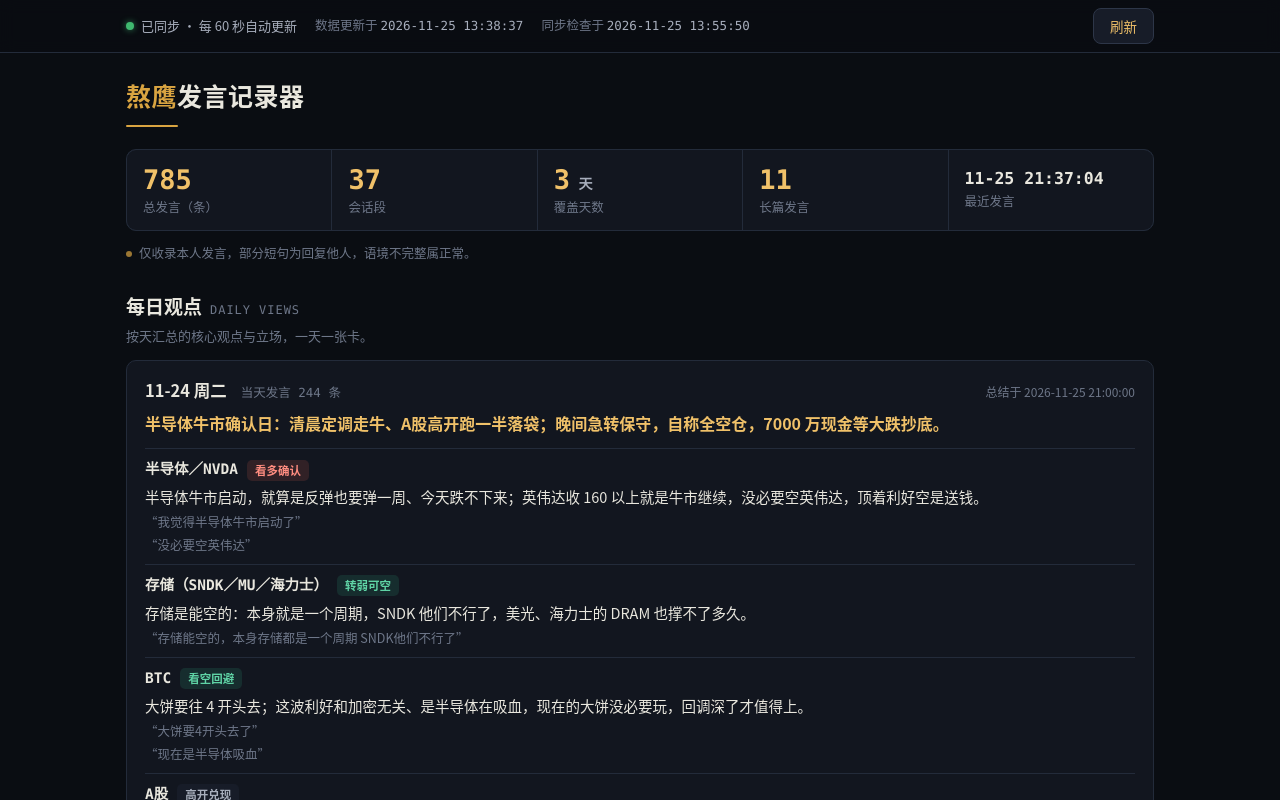
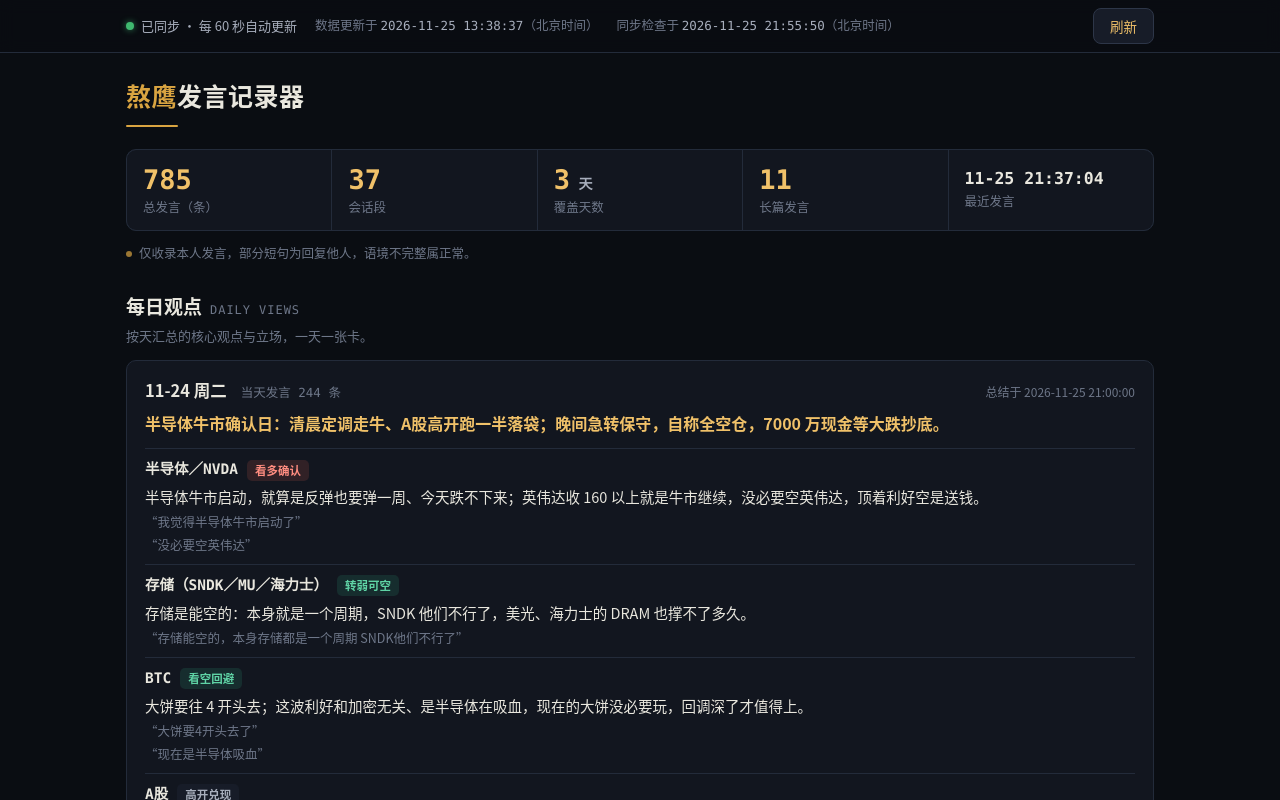
Before and after one commit to BeraRoot2025/Custom-desk-data, a plain HTML site: page recorder.html in a window 1280 px wide. Shown: the top 800 px of the page. Drawn offline with Linux system fonts and the light colour scheme.

Commit message:
add/update recorder.html page

```diff
--- a/recorder.html
+++ b/recorder.html
@@ -209,8 +209,8 @@
 
 <div class="statusbar"><div class="in">
   <span class="sync"><span class="dot busy" id="syncDot"></span><span id="syncText">正在同步…</span></span>
-  <span class="stamp">数据更新于 <b id="stampGen">—</b></span>
-  <span class="stamp" id="stampChkWrap" style="display:none">同步检查于 <b id="stampChk">—</b></span>
+  <span class="stamp">数据更新于 <b id="stampGen">—</b>（北京时间）</span>
+  <span class="stamp" id="stampChkWrap" style="display:none">同步检查于 <b id="stampChk">—</b>（北京时间）</span>
   <button class="refresh" id="btnRefresh" type="button">刷新</button>
 </div></div>
 
@@ -327,9 +327,11 @@ function fmtHM(ts){ return ts.slice(11,16); }
 function fmtHMS(ts){ return ts.slice(11,19); }
 function weekday(ts){ var w=['周日','周一','周二','周三','周四','周五','周六'];
   return w[new Date(tsMs(ts)).getDay()]; }
-function fmtISO(iso){ if(!iso) return ''; var d=new Date(iso); if(isNaN(d)) return iso;
-  function p(n){return (n<10?'0':'')+n;}
-  return d.getFullYear()+'-'+p(d.getMonth()+1)+'-'+p(d.getDate())+' '+p(d.getHours())+':'+p(d.getMinutes())+':'+p(d.getSeconds()); }
+function fmtISO(iso){ if(!iso) return ''; var s=String(iso).trim().replace('T',' ');
+  s=s.replace(/\s*(Z|[+-]\d{2}:?\d{2})\s*$/,'');
+  if(/^\d{4}-\d{2}-\d{2} \d{2}:\d{2}:\d{2}/.test(s)) return s.slice(0,19);
+  if(/^\d{4}-\d{2}-\d{2} \d{2}:\d{2}/.test(s)) return s.slice(0,16);
+  return s; }
 
 function indexMessages(){
   msgById = {};
@@ -383,7 +385,7 @@ function renderStats(){
     '<div class="stat"><div class="n">'+s.days+'<small> 天</small></div><div class="l">覆盖天数</div></div>'+
     '<div class="stat"><div class="n">'+(s.long_count||DATA.long_messages.length)+'</div><div class="l">长篇发言</div></div>'+
     '<div class="stat"><div class="n time">'+esc(fmtMD(s.last_ts))+' '+esc(fmtHMS(s.last_ts))+'</div><div class="l">最近发言</div></div>';
-  document.getElementById('stampGen').textContent = DATA.generated_at || '—';
+  document.getElementById('stampGen').textContent = DATA.generated_at ? fmtISO(DATA.generated_at) : '—';
   document.getElementById('footRange').textContent =
     (s.first_ts||'') + ' ～ ' + (s.last_ts||'');
   if(s.longest_session){
```
